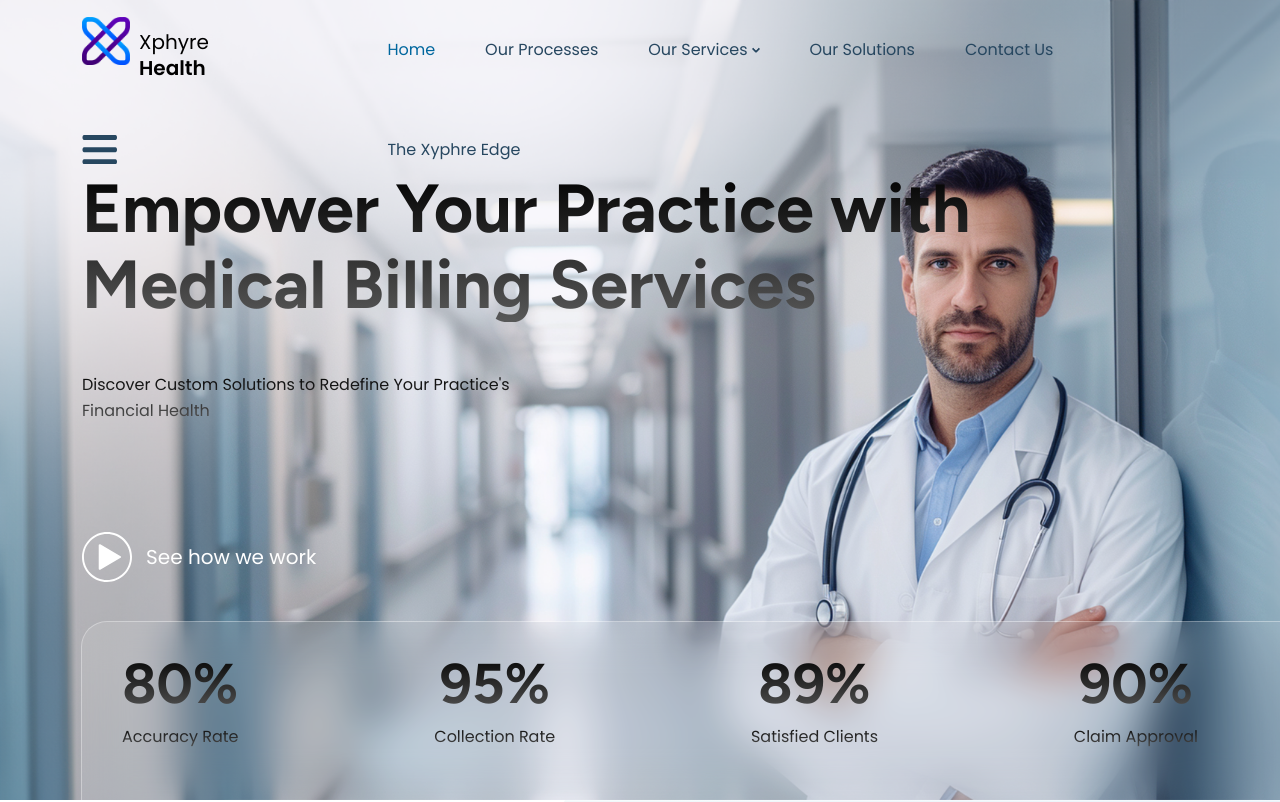
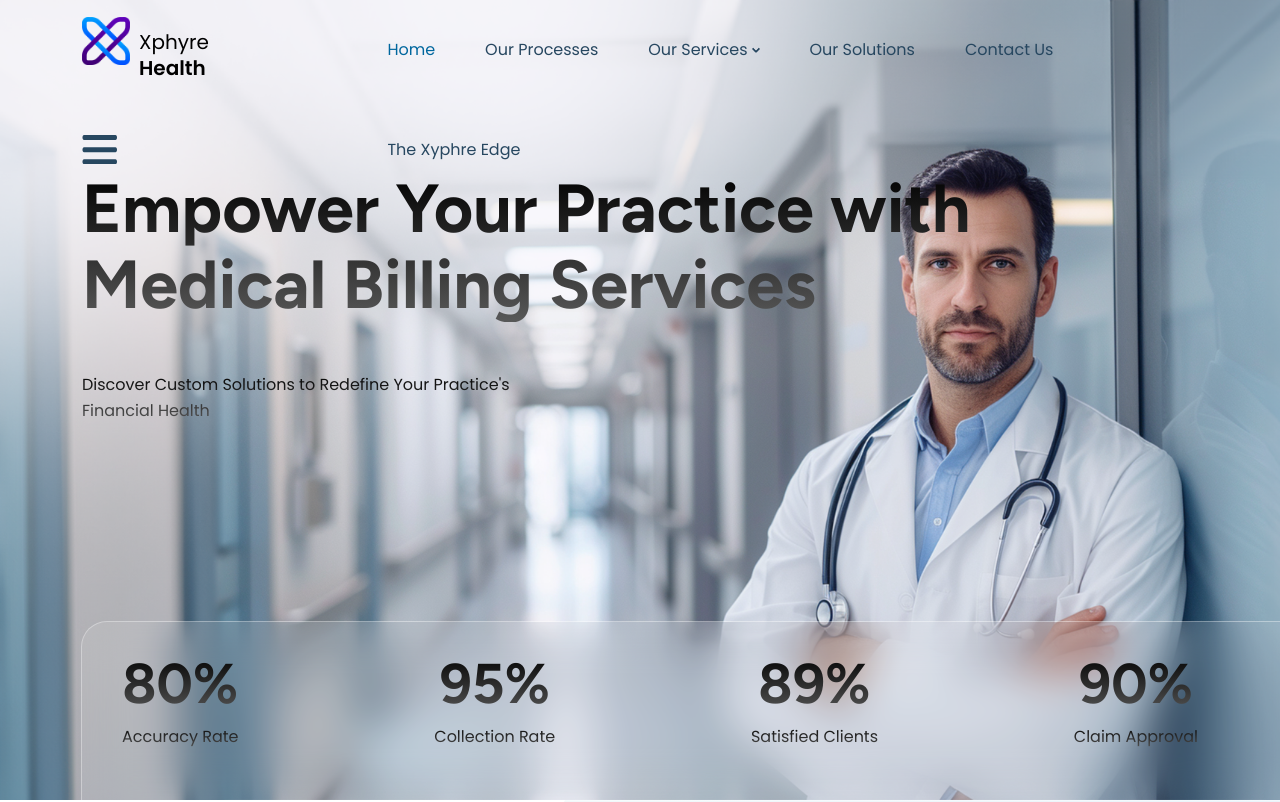
Before and after one commit to XphyreInc/XphyreHealthMultiPage-FE, a React (Create React App) app: page / in a window 1280 px wide. Shown: the top 802 px of the page. Built offline with nearby package versions, Linux system fonts and the light colour scheme.

Commit message:
Updated Website

```diff
--- a/src/components/Hero/HeroSection.jsx
+++ b/src/components/Hero/HeroSection.jsx
@@ -34,13 +34,13 @@ export default function HeroSection({
       <div className="container">
         <div className="cs_hero_bottom">
           <div className="cs_hero_bottom_left">
-            <div className="cs_hero_btn_wrap">
+            {/* <div className="cs_hero_btn_wrap">
               <VideoModal
                 videoUrl={videoUrl}
                 videoBtnText={videoBtnText}
                 variant="cs_white_color"
               />
-            </div>
+            </div> */}
           </div>
           <div className="cs_hero_bottom_right">
             {funfactList?.length > 0 && (
```
